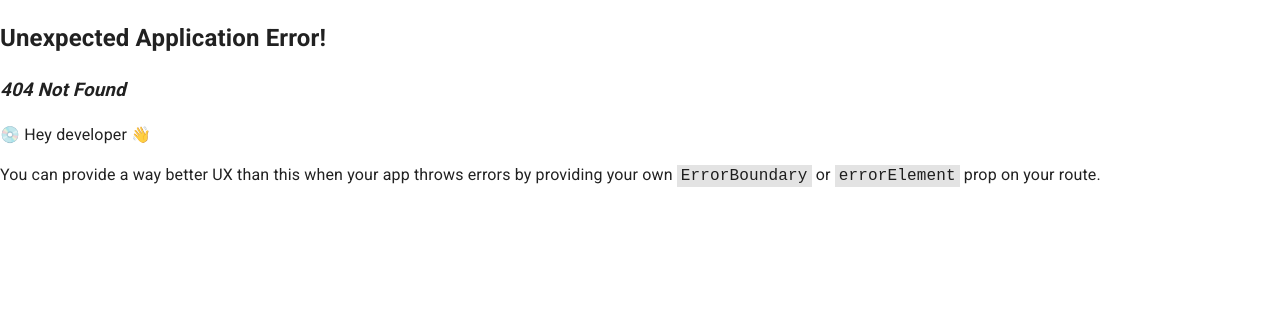
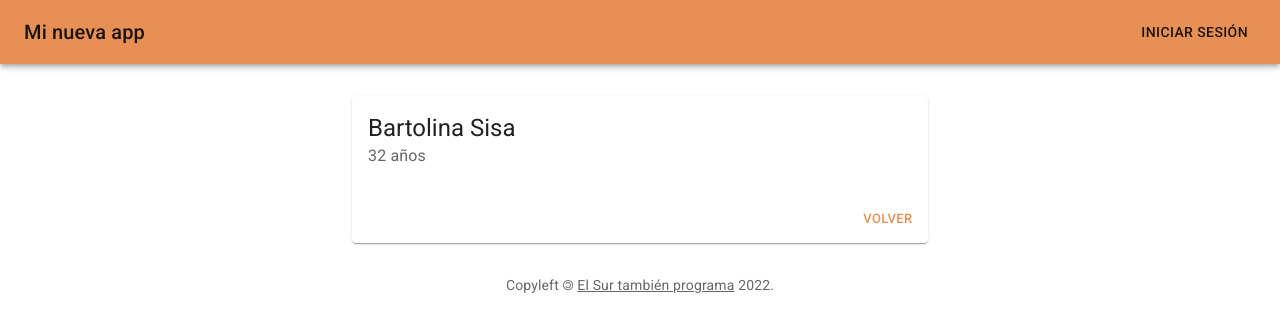
Before and after one commit to surprograma/semilla-react-redux-mui, a React (Create React App) app: page /contactos/1 in a window 1280 px wide. Before the commit this address had no page. Shown: the top 332 px of the page. Built offline with nearby package versions, Linux system fonts and the light colour scheme.

Commit message:
Ficha de contactos con links

```diff
--- /dev/null
+++ b/src/features/contactos/FichaContacto.tsx
@@ -0,0 +1,39 @@
+import React from "react";
+import Card from "@mui/material/Card";
+import CardActions from "@mui/material/CardActions";
+import CardContent from "@mui/material/CardContent";
+import Button from "@mui/material/Button";
+import Typography from "@mui/material/Typography";
+import { Link, useParams } from "react-router-dom";
+import { useAppSelector } from "../../app/hooks";
+import { selectContactoPorId } from "./contactosSlice";
+import { Grid } from "@mui/material";
+
+export default function FichaContacto() {
+  const { id } = useParams();
+  const contacto = useAppSelector(selectContactoPorId(parseInt(id as string)));
+
+  return (
+    <Grid container justifyContent="center">
+      <Grid item xs={6}>
+        <Card>
+          <CardContent>
+            <Typography variant="h5" component="div">
+              {contacto?.nombre}
+            </Typography>
+            <Typography sx={{ mb: 1.5 }} color="text.secondary">
+              {contacto?.edad} años
+            </Typography>
+          </CardContent>
+          <CardActions>
+            <Grid container justifyContent="flex-end">
+              <Button size="small" component={Link} to="/">
+                Volver
+              </Button>
+            </Grid>
+          </CardActions>
+        </Card>
+      </Grid>
+    </Grid>
+  );
+}
--- a/src/features/contactos/ListaContactos.tsx
+++ b/src/features/contactos/ListaContactos.tsx
@@ -4,18 +4,30 @@ import {
   ListItem,
   ListItemText,
   ListItemAvatar,
+  Button,
 } from "@mui/material";
 import AccountCircleIcon from "@mui/icons-material/AccountCircle";
 import { useAppSelector } from "../../app/hooks";
 import { selectContactos } from "./contactosSlice";
+import { Link } from "react-router-dom";
 
 export default function ListaContactos() {
   const contactos = useAppSelector(selectContactos);
 
   return (
-    <List sx={{ width: "100%", maxWidth: 360, bgcolor: "background.paper" }}>
+    <List>
       {contactos.map((it) => (
-        <ListItem>
+        <ListItem
+          secondaryAction={
+            <Button
+              variant="contained"
+              component={Link}
+              to={`/contactos/${it.id}`}
+            >
+              Ver detalles
+            </Button>
+          }
+        >
           <ListItemAvatar>
             <Avatar>
               <AccountCircleIcon />
--- a/src/features/contactos/contactosSlice.ts
+++ b/src/features/contactos/contactosSlice.ts
@@ -16,7 +16,7 @@ export interface ContactosState {
 
 const initialState: ContactosState = {
   todos: [
-    { id: 1, nombre: "Juana Azurduy", edad: 32 },
+    { id: 1, nombre: "Bartolina Sisa", edad: 32 },
     { id: 2, nombre: "Tupac Katari", edad: 31 },
   ],
 };
--- a/src/router.tsx
+++ b/src/router.tsx
@@ -1,12 +1,16 @@
 import { createBrowserRouter } from "react-router-dom";
 import App from "./App";
+import FichaContacto from "./features/contactos/FichaContacto";
 import Home from "./Home";
 
 const router = createBrowserRouter([
   {
     path: "/",
     element: <App />,
-    children: [{ path: "", element: <Home /> }],
+    children: [
+      { path: "", element: <Home /> },
+      { path: "contactos/:id", element: <FichaContacto /> },
+    ],
   },
 ]);
 
```
